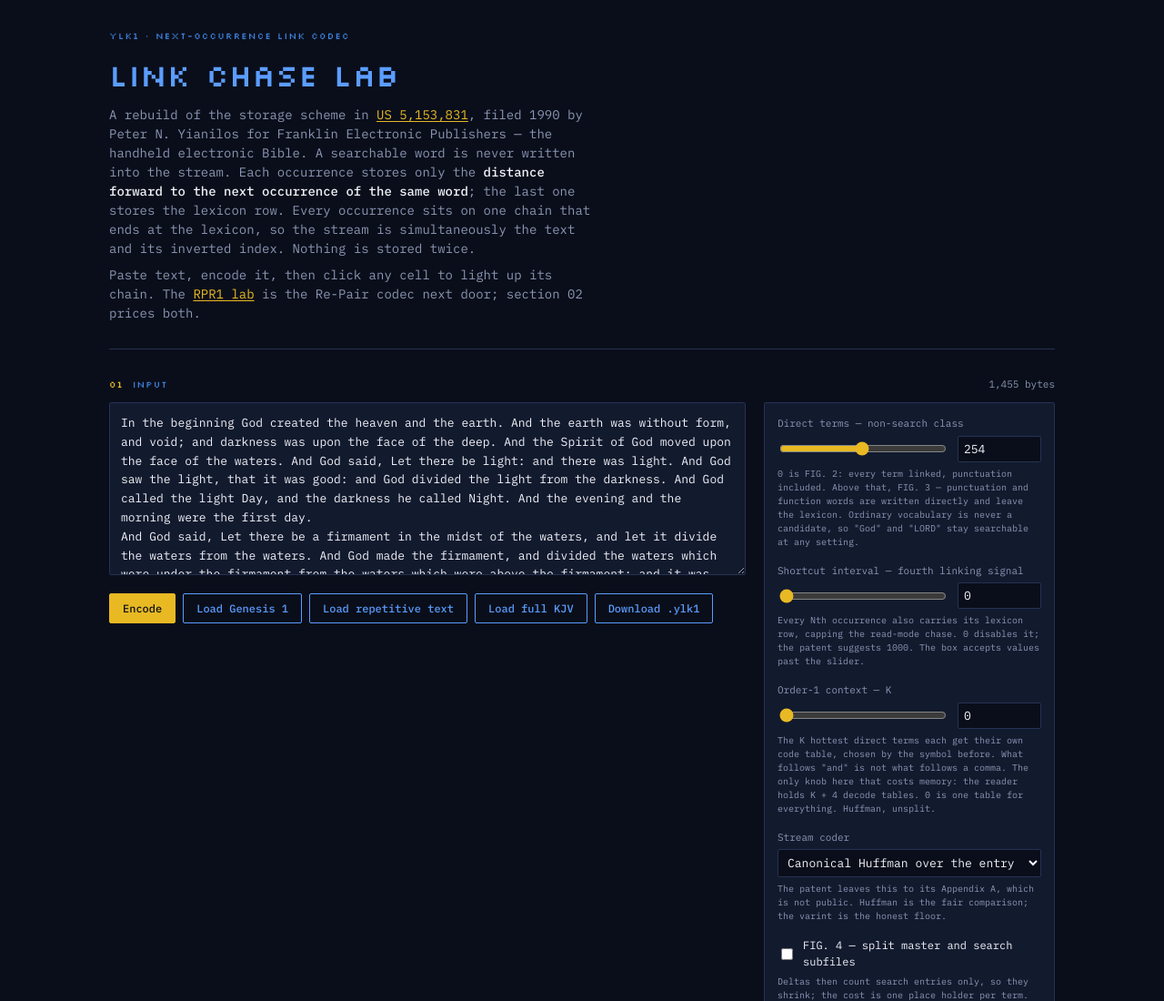
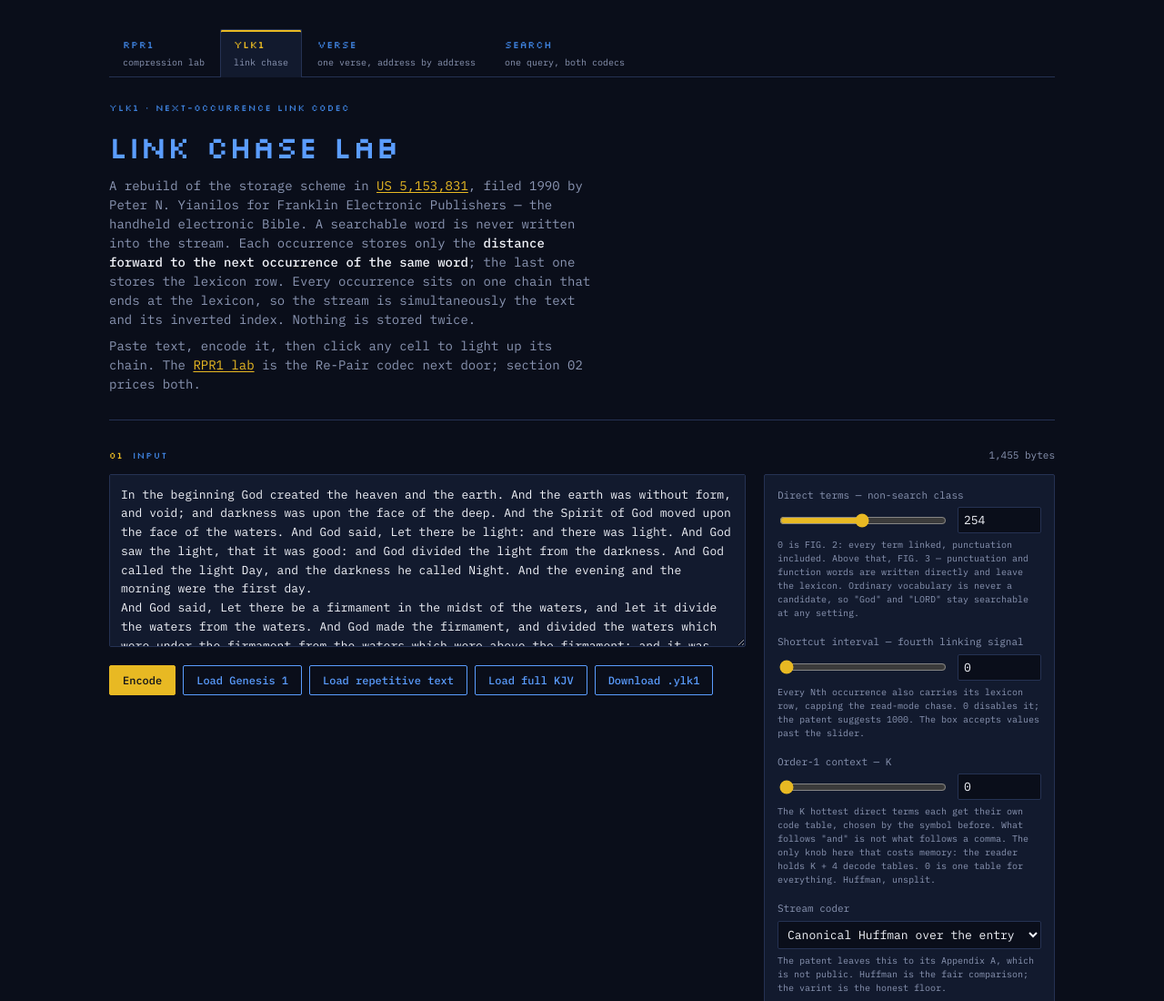
Before and after one commit to danwatt/repair-compress-demo, a website: page demo-ylk1.html in a window 1280 px wide. Shown: the top 1100 px of the page at 91% size. Drawn offline with Linux system fonts and the light colour scheme.

Commit message:
Add nav bar

```diff
--- a/demo-ylk1.html
+++ b/demo-ylk1.html
@@ -478,6 +478,7 @@ footer a { color: var(--hot); }
   </footer>
 </div>
 
+<script src="nav.js"></script>
 <script src="repair-codec.js"></script>
 <script src="link-codec.js"></script>
 <script>
--- /dev/null
+++ b/nav.js
@@ -0,0 +1,103 @@
+// Shared tab bar for the four demo pages.
+//
+// The pages are hand-edited and self-contained, so the nav lives here rather
+// than four times over: it injects its own style and markup at the top of
+// `.wrap` and marks the current page from the URL. It uses the palette custom
+// properties every page already declares, so it inherits each page's colours
+// without knowing anything about them.
+(() => {
+  "use strict";
+
+  const PAGES = [
+    { href: "demo.html", label: "RPR1", note: "compression lab" },
+    { href: "demo-ylk1.html", label: "YLK1", note: "link chase" },
+    { href: "demo-verse.html", label: "Verse", note: "one verse, address by address" },
+    { href: "demo-search.html", label: "Search", note: "one query, both codecs" },
+  ];
+
+  const CSS = `
+.tabs {
+  display: flex;
+  flex-wrap: wrap;
+  gap: 2px;
+  margin: 0 0 26px;
+  border-bottom: 1px solid var(--rule);
+}
+.tabs a {
+  display: flex;
+  flex-direction: column;
+  gap: 3px;
+  padding: 8px 14px 9px;
+  text-decoration: none;
+  border: 1px solid transparent;
+  border-bottom: 0;
+  border-radius: 2px 2px 0 0;
+  margin-bottom: -1px;
+  color: var(--ink-soft);
+  background: transparent;
+}
+.tabs a .label {
+  font-family: var(--pixel, "Silkscreen", "IBM Plex Mono", monospace);
+  font-size: 11px;
+  letter-spacing: .06em;
+  color: var(--dmg-3);
+}
+.tabs a .note {
+  font-size: 10px;
+  color: var(--ink-soft);
+}
+.tabs a:hover {
+  background: var(--panel);
+  border-color: var(--rule);
+}
+.tabs a:hover .label { color: var(--dmg-4, var(--dmg-3)); }
+.tabs a[aria-current="page"] {
+  background: var(--panel);
+  border-color: var(--rule);
+  box-shadow: inset 0 2px 0 var(--hot);
+  cursor: default;
+}
+.tabs a[aria-current="page"] .label { color: var(--hot); }
+.tabs a:focus-visible { outline: 2px solid var(--hot); outline-offset: 2px; }
+@media (max-width: 620px) {
+  .tabs a .note { display: none; }
+}
+`;
+
+  function currentPage() {
+    const file = location.pathname.split("/").pop();
+    if (!file || file === "index.html") return "demo.html";
+    return file.endsWith(".html") ? file : file + ".html";
+  }
+
+  function build() {
+    const wrap = document.querySelector(".wrap");
+    if (!wrap || wrap.querySelector(".tabs")) return;
+
+    const style = document.createElement("style");
+    style.textContent = CSS;
+    document.head.appendChild(style);
+
+    const here = currentPage();
+    const nav = document.createElement("nav");
+    nav.className = "tabs";
+    nav.setAttribute("aria-label", "demos");
+    for (const page of PAGES) {
+      const link = document.createElement("a");
+      link.href = page.href;
+      if (page.href === here) link.setAttribute("aria-current", "page");
+      const label = document.createElement("span");
+      label.className = "label";
+      label.textContent = page.label;
+      const note = document.createElement("span");
+      note.className = "note";
+      note.textContent = page.note;
+      link.append(label, note);
+      nav.appendChild(link);
+    }
+    wrap.insertBefore(nav, wrap.firstChild);
+  }
+
+  if (document.readyState === "loading") document.addEventListener("DOMContentLoaded", build);
+  else build();
+})();
```
Also changed, not shown: demo-search.html (+1 -0 lines), demo-verse.html (+1 -0 lines), demo.html (+1 -0 lines), README.md.
